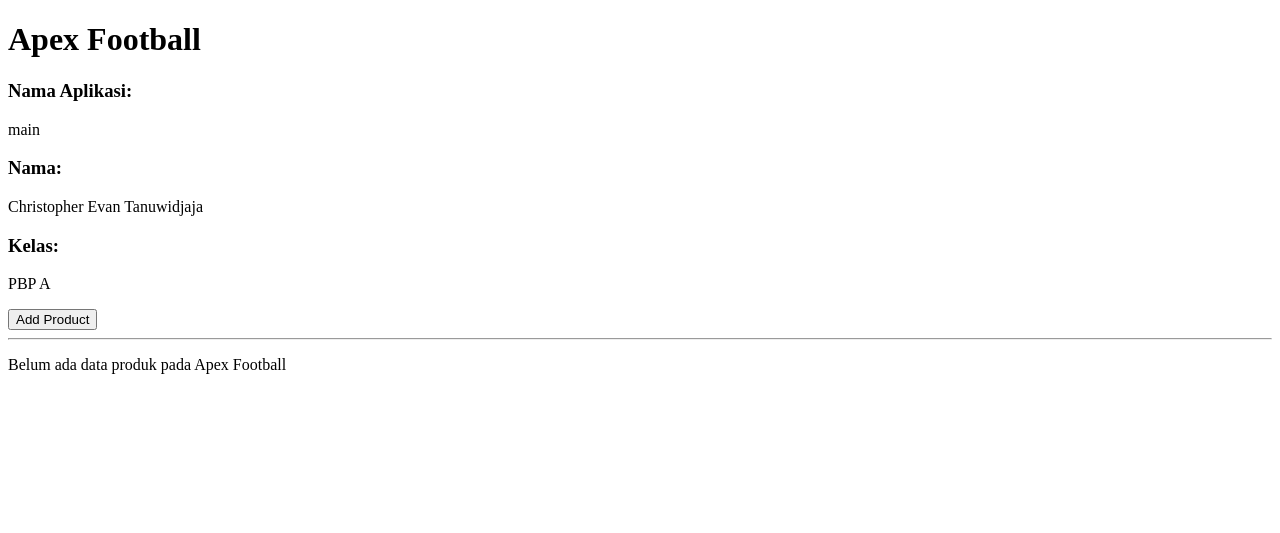
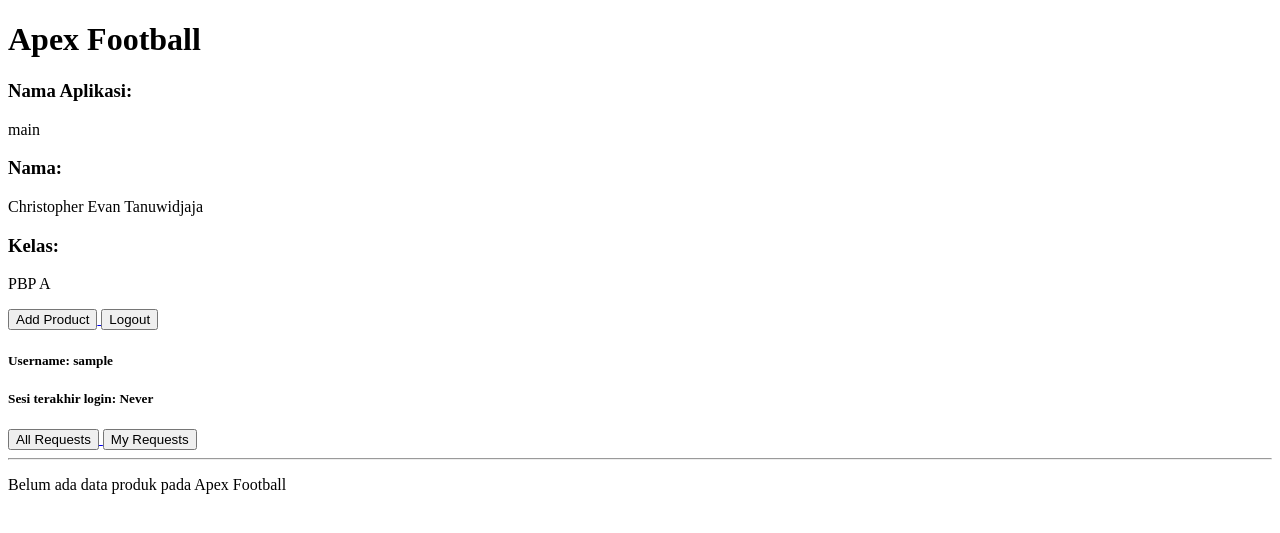
Before and after one commit to evan052006/apex-football, a Django app: page / in a window 1280 px wide. Shown: the top 533 px of the page. Run offline with Django 5.2, Linux system fonts and the light colour scheme; the visitor is signed in with stand-in values (Sample User, id 1); data that the repository does not hold is empty.

Commit message:
Connected each Product with a requester (user), also added cookies and last_login

```diff
--- a/main/models.py
+++ b/main/models.py
@@ -1,5 +1,6 @@
 import uuid
 from django.db import models
+from django.contrib.auth.models import User
 
 
 class Product(models.Model):
@@ -10,6 +11,7 @@ class Product(models.Model):
     ]
 
     id = models.UUIDField(primary_key=True, default=uuid.uuid4, editable=False)
+    requester = models.ForeignKey(User, on_delete=models.CASCADE, null=True)
     name = models.CharField(max_length=255)
     price = models.IntegerField(default=0)
     description = models.TextField(max_length=1000)
--- a/main/templates/index.html
+++ b/main/templates/index.html
@@ -13,6 +13,20 @@
     <button>Add Product</button>
 </a>
 
+<a href="{% url 'main:logout' %}">
+  <button>Logout</button>
+</a>
+
+<h5>Username: {{ user.username }}</h5>
+<h5>Sesi terakhir login: {{ last_login }}</h5>
+
+<a href="?filter=all">
+    <button type="button">All Requests</button>
+</a>
+<a href="?filter=my">
+    <button type="button">My Requests</button>
+</a>
+
 <hr>
 
 {% if not product_list %}
@@ -22,6 +36,11 @@
 {% for product in product_list %}
 <div>
     <h2><a href="{% url 'main:show_product' product.id %}">{{ product.name }}</a></h2>
+    {% if product.requester %}
+        <p>Requester: {{ product.requester.username }}</p>
+    {% else %}
+        <p>Requester: Anonymous</p>
+    {% endif %}
     <b>{{ product.get_category_display }}</b>{% if product.is_featured %} |
     <b>Featured</b>{% endif %}{% if product.is_verified %} |
     <b>Verified</b>{% endif %} | Price: {{ product.price }}</p>
--- a/main/templates/product_detail.html
+++ b/main/templates/product_detail.html
@@ -7,6 +7,12 @@
 </p>
 
 <h1>{{ product.name }}</h1>
+{% if product.requester %}
+    <p>Requester: {{ product.requester.username }}</p>
+{% else %}
+    <p>Requester: Anonymous</p>
+{% endif %}
+
 <p>
     <b>{{ product.get_category_display }}</b>{% if product.is_featured %} |
     <b>Featured</b>{% endif %}{% if product.is_verified %} |
--- a/main/views.py
+++ b/main/views.py
@@ -1,3 +1,4 @@
+import datetime
 from django.contrib.auth.forms import UserCreationForm, AuthenticationForm
 from django.contrib.auth import authenticate, login, logout
 from django.contrib.auth.decorators import login_required
@@ -5,7 +6,8 @@ from django.contrib import messages
 from django.shortcuts import render, redirect, get_object_or_404
 from main.models import Product
 from main.forms import ProductForm
-from django.http import HttpResponse
+from django.http import HttpResponse, HttpResponseRedirect
+from django.urls import reverse
 from django.core import serializers
 
 
@@ -45,10 +47,13 @@ def show_product(request, id):
     )
 
 
+@login_required(login_url='/login')
 def create_product(request):
     form = ProductForm(request.POST or None)
     if form.is_valid() and request.method == "POST":
-        form.save()
+        product_entry = form.save(commit=False)
+        product_entry.requester = request.user
+        product_entry.save()
         return redirect('main:show_index')
 
     context = {'form': form}
@@ -57,7 +62,11 @@ def create_product(request):
 
 @login_required(login_url='/login')
 def show_index(request):
-    product_list = Product.objects.all()
+    filter_type = request.GET.get("filter", "all")
+    if filter_type == "all":
+        product_list = Product.objects.all()
+    else:
+        product_list = Product.objects.filter(requester=request.user)
     return render(
         request,
         "index.html",
@@ -65,7 +74,9 @@ def show_index(request):
             "nama": "Christopher Evan Tanuwidjaja",
             "kelas": "A",
             "app_name": "main",
-            "product_list": product_list
+            "username": request.user.username,
+            "product_list": product_list,
+            "last_login": request.COOKIES.get('last_login', 'Never')
         }
     )
 
@@ -87,6 +98,8 @@ def login_user(request):
         if form.is_valid():
             user = form.get_user()
             login(request, user)
+            response = HttpResponseRedirect(reverse("main:show_index"))
+            response.set_cookie('last_login', str(datetime.datetime.now()))
             return redirect('main:show_index')
     else:
         form = AuthenticationForm(request)
```
Also changed, not shown: main/admin.py (line endings or trailing spaces), main/migrations/0004_product_requester.py (added).
